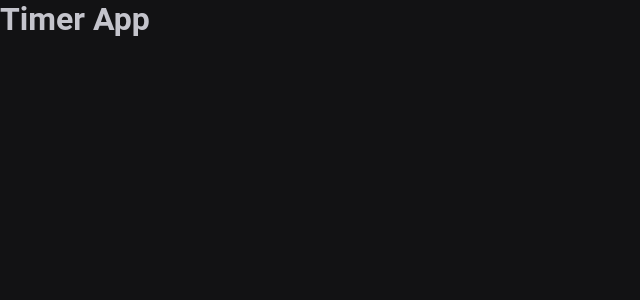
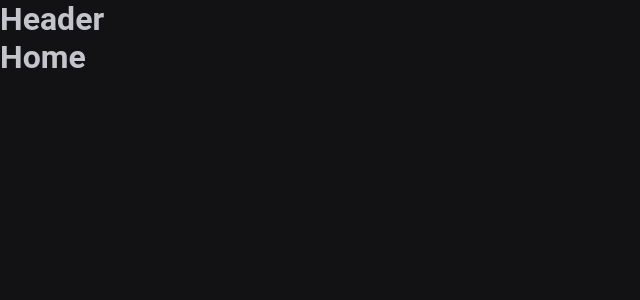
Before and after one commit to fernandotag/react-timer, a React (Vite) app: page / in a window 1280 px wide. Shown: the top 300 px of the page, without its empty margins (0-640 px from the left). Built offline with nearby package versions, Linux system fonts and the light colour scheme.

Commit message:
feat(core): create router

```diff
--- a/package.json
+++ b/package.json
@@ -12,6 +12,7 @@
     "@types/styled-components": "^5.1.26",
     "react": "^18.2.0",
     "react-dom": "^18.2.0",
+    "react-router-dom": "^6.5.0",
     "styled-components": "^5.3.6"
   },
   "devDependencies": {
--- a/src/App.tsx
+++ b/src/App.tsx
@@ -1,11 +1,15 @@
+import { BrowserRouter } from 'react-router-dom';
 import { ThemeProvider } from 'styled-components';
+import Router from './Router';
 import { GlobalStyle } from './styles/global';
 import defaultTheme from './styles/themes/default';
 
 function App() {
   return (
     <ThemeProvider theme={defaultTheme}>
-      <h1>Timer App</h1>
+      <BrowserRouter>
+        <Router />
+      </BrowserRouter>
       <GlobalStyle />
     </ThemeProvider>
   );
--- /dev/null
+++ b/src/Router.tsx
@@ -0,0 +1,17 @@
+import { Route, Routes } from 'react-router-dom';
+import History from './components/History';
+import Home from './components/Home';
+import DefaultLayout from './layouts/DefaultLayout';
+
+function Router() {
+  return (
+    <Routes>
+      <Route path="/" element={<DefaultLayout />}>
+        <Route path="/" element={<Home />} />
+        <Route path="/history" element={<History />} />
+      </Route>
+    </Routes>
+  );
+}
+
+export default Router;
--- /dev/null
+++ b/src/components/Header.tsx
@@ -0,0 +1,5 @@
+function Header() {
+  return <h1>Header</h1>;
+}
+
+export default Header;
--- /dev/null
+++ b/src/components/History.tsx
@@ -0,0 +1,9 @@
+function History() {
+  return (
+    <div>
+      <h1>History</h1>
+    </div>
+  );
+}
+
+export default History;
--- /dev/null
+++ b/src/components/Home.tsx
@@ -0,0 +1,9 @@
+function Home() {
+  return (
+    <div>
+      <h1>Home</h1>
+    </div>
+  );
+}
+
+export default Home;
--- /dev/null
+++ b/src/layouts/DefaultLayout.tsx
@@ -0,0 +1,13 @@
+import { Outlet } from 'react-router-dom';
+import Header from '../components/Header';
+
+function DefaultLayout() {
+  return (
+    <div>
+      <Header />
+      <Outlet />
+    </div>
+  );
+}
+
+export default DefaultLayout;
```
Also changed, not shown: 1 other file (tests, documents, lock files or other folders).
